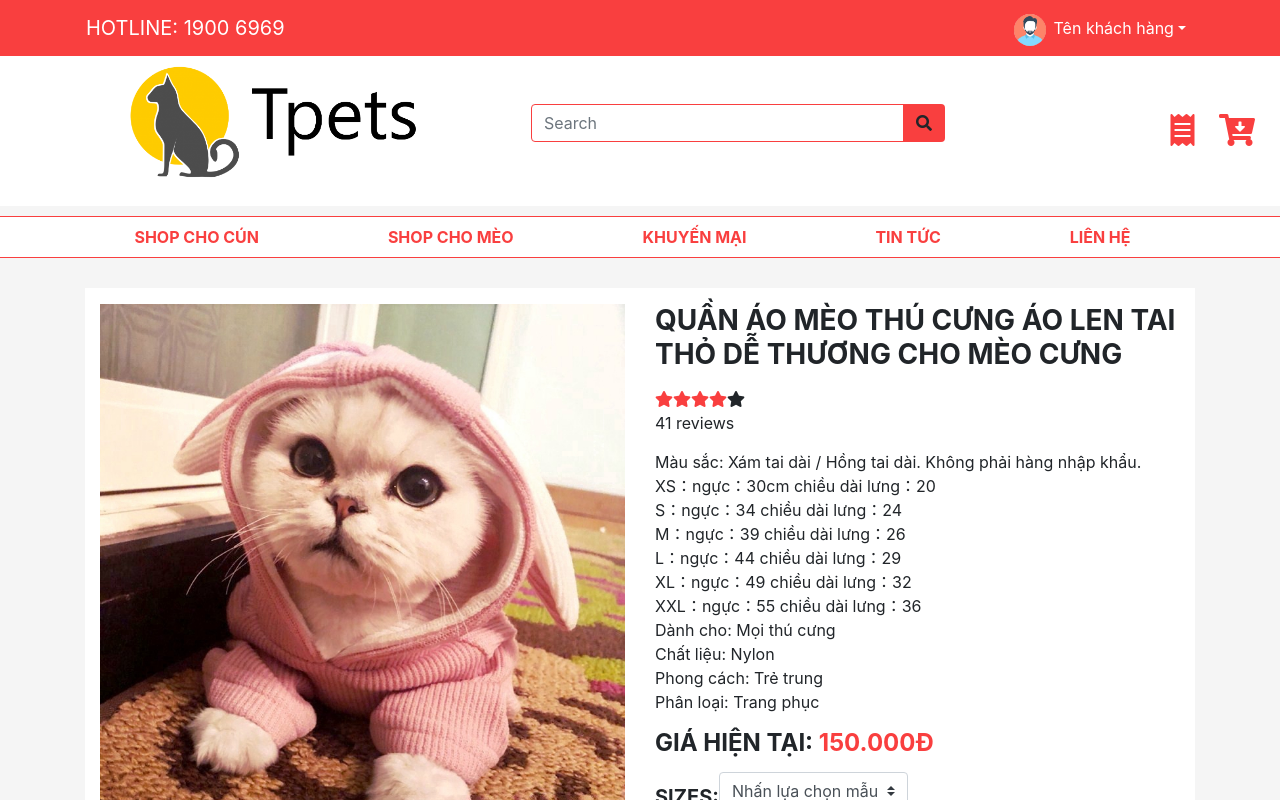
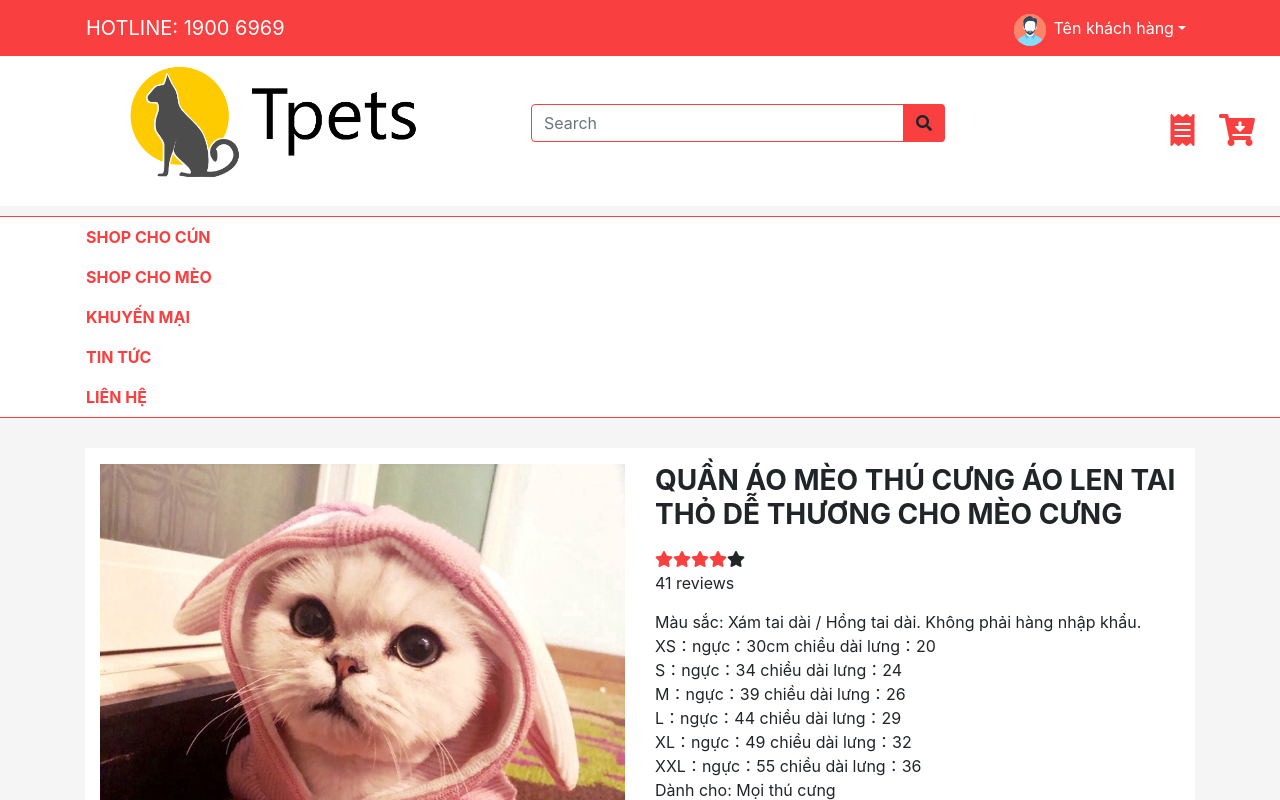
Before and after one commit to nvhthinh/tpets, a React (Create React App) app: page /sanpham in a window 1280 px wide. Shown: the top 800 px of the page. Built offline with nearby package versions, Linux system fonts and the light colour scheme.

Commit message:
item header

```diff
--- a/src/component/common/form/header_item.js
+++ b/src/component/common/form/header_item.js
@@ -8,12 +8,12 @@ export default class Login extends Component {
             <div className="row div_title_slide">
                 {/* header 2, menu*/}
                 <div className="col-lg-12 head_3 bg_div">
-                <nav id="nav_head" className="nav container nav-pills nav-fill">
-                    <a className="nav-item nav-link" href="#">SHOP CHO CÚN</a>
-                    <a className="nav-item nav-link" href="#">SHOP CHO MÈO</a>
-                    <a className="nav-item nav-link" href="#">KHUYẾN MẠI</a>
-                    <a className="nav-item nav-link" href="#">TIN TỨC</a>
-                    <a className="nav-item nav-link" href="#">LIÊN HỆ</a>
+                <nav id="nav_head_3" className="nav flex-column container">
+                    <Link to="/shopcun" className="nav-item nav-link" href="#"><span className="desk">SHOP CHO CÚN</span><i style={{display: 'none'}} className="fas fa-dog fa-2x mb" /></Link>
+                    <Link to="/shopmeo" className="nav-item nav-link" href="#"><span className="desk">SHOP CHO MÈO</span><i style={{display: 'none'}} className="fas fa-cat fa-2x mb" /></Link>
+                    <Link to="/giamgia" className="nav-item nav-link" href="#"><span className="desk">KHUYẾN MẠI</span><i style={{display: 'none'}} className="fas fa-percent fa-2x mb" /></Link>
+                    <Link to="/tintuc" className="nav-item nav-link" href="#"><span className="desk">TIN TỨC</span><i style={{display: 'none'}} className="fas fa-newspaper fa-2x mb" /></Link>
+                    <a className="nav-item nav-link" href="#"><span className="desk">LIÊN HỆ</span><i style={{display: 'none'}} className="fas fa-id-card-alt fa-2x mb" /></a>
                 </nav>
                 </div>
                 {/*end header 2, menu*/}
```
Also changed, not shown: 1 other file (tests, documents, lock files or other folders).
